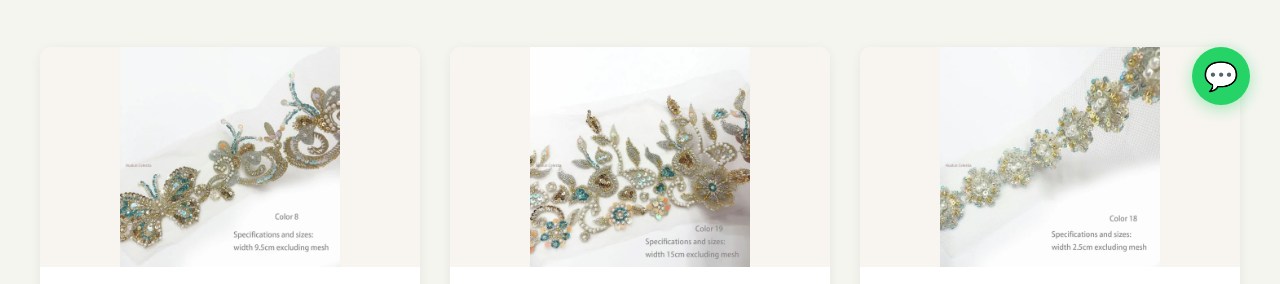
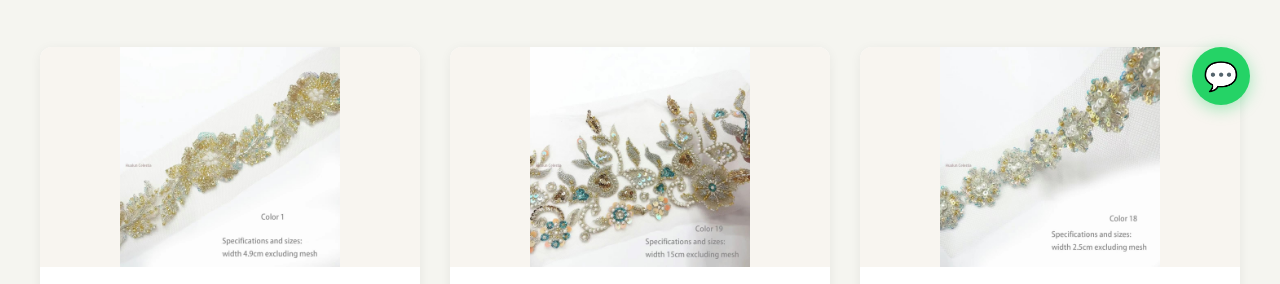
Before and after one commit to HLLL1979/hualunluolan-shop, a website: page index.html in a window 1280 px wide. Shown: the part 665-949 px from the top of the page. Drawn offline with Linux system fonts and the light colour scheme.

Commit message:
fix: revert image swap, product N maps to product_N.jpg

```diff
--- a/index.html
+++ b/index.html
@@ -1783,7 +1783,7 @@
     <script>
         // 商品数据
         const products = [
-            { id: 1, name: '1号款 - 金色珠片花朵', nameEn: 'No.1 - Gold Sequin Flowers', desc: '4.9cm宽，重工珠片刺绣', descEn: '4.9cm width, heavy beaded embroidery', price: 48.61, priceUnit: 'USD/码', moq: '1码起批', image: 'images/product_19.jpg', tags: ['热销', '新品'], category: 'beaded', link1688: 'https://detail.1688.com/offer/927044631900.html' },
+            { id: 1, name: '1号款 - 金色珠片花朵', nameEn: 'No.1 - Gold Sequin Flowers', desc: '4.9cm宽，重工珠片刺绣', descEn: '4.9cm width, heavy beaded embroidery', price: 48.61, priceUnit: 'USD/码', moq: '1码起批', image: 'images/product_1.jpg', tags: ['热销', '新品'], category: 'beaded', link1688: 'https://detail.1688.com/offer/927044631900.html' },
             { id: 2, name: '2号款 - 绿色珠片藤蔓', nameEn: 'No.2 - Green Sequin Vine', desc: '3.5cm宽，清新绿色系', descEn: '3.5cm width, fresh green', price: 36.11, priceUnit: 'USD/码', moq: '1码起批', image: 'images/product_2.jpg', tags: ['热销', '新品'], category: 'beaded', link1688: 'https://detail.1688.com/offer/927044631900.html' },
             { id: 3, name: '3号款 - 彩色大花边', nameEn: 'No.3 - Colorful Large Lace', desc: '12cm宽，豪华款', descEn: '12cm width, luxury style', price: 91.67, priceUnit: 'USD/码', moq: '1码起批', image: 'images/product_3.jpg', tags: ['新品', '豪华'], category: 'beaded', link1688: 'https://detail.1688.com/offer/927044631900.html' },
             { id: 4, name: '4号款 - 金色叶子纹', nameEn: 'No.4 - Gold Leaf Pattern', desc: '6.0cm宽，经典叶纹', descEn: '6.0cm width, classic leaf', price: 63.89, priceUnit: 'USD/码', moq: '1码起批', image: 'images/product_4.jpg', tags: ['热销'], category: 'beaded', link1688: 'https://detail.1688.com/offer/927044631900.html' },
@@ -1801,7 +1801,7 @@
             { id: 16, name: '16号款 - 精致小花边', nameEn: 'No.16 - Delicate Small Lace', desc: '2.5cm宽，精致小巧', descEn: '2.5cm width, delicate small', price: 36.11, priceUnit: 'USD/码', moq: '1码起批', image: 'images/product_16.jpg', tags: ['新品', '特色'], category: 'beaded', link1688: 'https://detail.1688.com/offer/927044631900.html' },
             { id: 17, name: '17号款 - 亮片珠绣', nameEn: 'No.17 - Sequin Beaded Embroidery', desc: '2.5cm宽，亮片珠绣工艺', descEn: '2.5cm width, sequin beaded', price: 36.11, priceUnit: 'USD/码', moq: '1码起批', image: 'images/product_17.jpg', tags: ['热销'], category: 'beaded', link1688: 'https://detail.1688.com/offer/927044631900.html' },
             { id: 18, name: '18号款 - 立体珠花', nameEn: 'No.18 - 3D Beaded Flowers', desc: '2.5cm宽，立体珠花设计', descEn: '2.5cm width, 3D beaded flowers', price: 40.28, priceUnit: 'USD/码', moq: '1码起批', image: 'images/product_18.jpg', tags: ['豪华', '新品'], category: 'beaded', link1688: 'https://detail.1688.com/offer/927044631900.html' },
-            { id: 19, name: '19号款 - 超宽豪华花边', nameEn: 'No.19 - Ultra Wide Luxury Lace', desc: '15.1cm宽，超宽豪华设计', descEn: '15.1cm width, ultra wide luxury', price: 77.78, priceUnit: 'USD/码', moq: '1码起批', image: 'images/product_1.jpg', tags: ['豪华'], category: 'beaded', link1688: 'https://detail.1688.com/offer/927044631900.html' },
+            { id: 19, name: '19号款 - 超宽豪华花边', nameEn: 'No.19 - Ultra Wide Luxury Lace', desc: '15.1cm宽，超宽豪华设计', descEn: '15.1cm width, ultra wide luxury', price: 77.78, priceUnit: 'USD/码', moq: '1码起批', image: 'images/product_19.jpg', tags: ['豪华'], category: 'beaded', link1688: 'https://detail.1688.com/offer/927044631900.html' },
             { id: 20, name: '20号款 - 宽幅珠绣', nameEn: 'No.20 - Wide Beaded Embroidery', desc: '7.5cm宽，宽幅珠绣工艺', descEn: '7.5cm width, wide beaded embroidery', price: 48.61, priceUnit: 'USD/码', moq: '1码起批', image: 'images/product_20.jpg', tags: ['现货', '热销'], category: 'beaded', link1688: 'https://detail.1688.com/offer/927044631900.html' },
             { id: 21, name: '华伦罗兰品牌系列', nameEn: 'Valenrolan Brand Collection', desc: '网纱珠绣彩色孔雀尾重工花边', descEn: 'Tulle sequin embroidery peacock tail heavy lace', price: 26.39, priceUnit: 'USD起', moq: '1码起批', image: 'images/product_21.jpg', tags: ['品牌', '热销'], category: 'beaded', link1688: 'https://detail.1688.com/offer/927044631900.html' }
         ];
```
